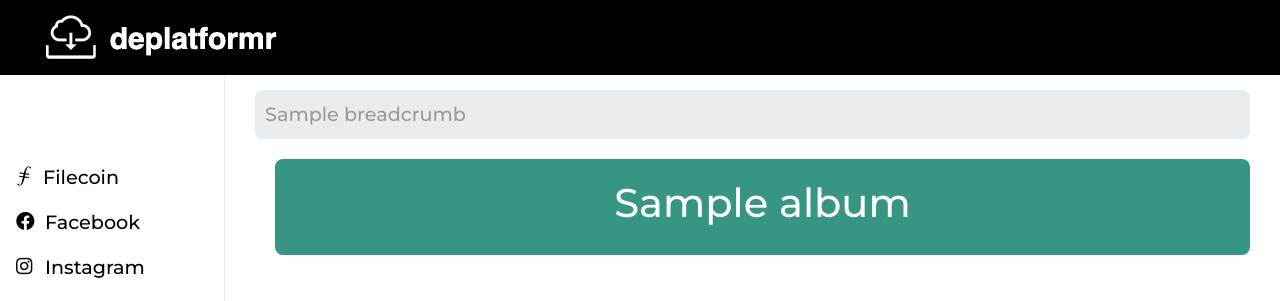
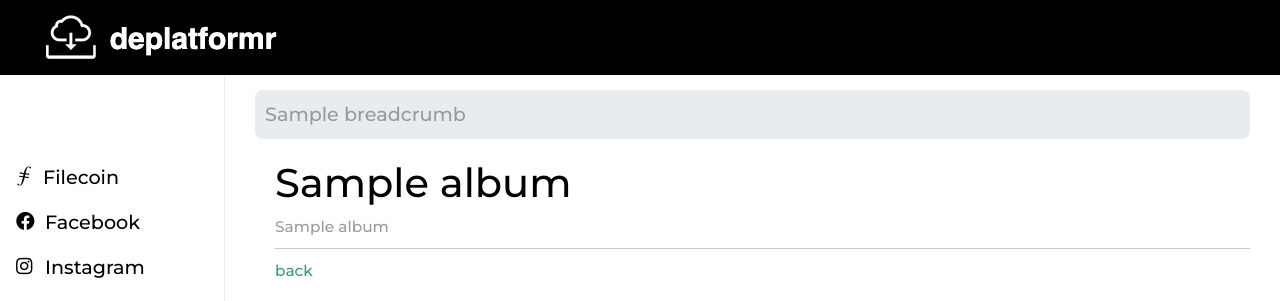
Before and after one commit to deplatformer/prototype, a Flask app: template deplatformr/templates/facebook/facebook-album.html in a window 1280 px wide. Shown: the top 301 px of the page. Run offline with Flask 2, Linux system fonts and the light colour scheme; the template is opened without the code that fills it: most values are stand-ins (such as "Sample title", 1, 10 or a date in 2020); some libraries are stand-ins or nearby versions.

Commit message:
tweak stylingn

```diff
--- a/deplatformr/templates/facebook/facebook-album.html
+++ b/deplatformr/templates/facebook/facebook-album.html
@@ -4,19 +4,25 @@
 
 <div style="margin-left: 20px;">
 
-<div class='header-green'><H1>{{ album[2] }}</H1></div>
+<H1>{{ album[2] }}</H1>
 
+{% if album[3] %}
+  <div class="small_note">{{ album[3] }}</div>
+{% endif %}
+
+<hr style="margin: 10px 0" />
+
+<div class="small_note"><a href="{{ url_for('facebook_view') }}">back</a></div>
 
 <div id="albums">
 
 {% for file in files %}
 
-  {% if (loop.index == 1) or (loop.index % 5 == 0) %}
+  {% if (loop.index == 1) %}
     <div class="row">
   {% endif %}
 
   <div class="col">
-
     <div class="card" style="margin-top: 30px; text-align:center">
       {% if album[2] == "Videos" %}
        <div class="embed-responsive embed-responsive-4by3">
@@ -24,7 +30,7 @@
         </div>
       {% else %}
         <a href="/userfile/facebook/{{ file[0] }}">
-        <img class="card-img-top img-fluid" src="/userfile/facebook/{{ file[0] }}" alt="Card image cap">
+        <img class="card-img-top img-fluid" src="/userfile/facebook/{{ file[0] }}" title="posted {{ album[1] }}">
         </a>
       {% endif %}
       {% if file[3] %}
@@ -38,9 +44,12 @@
 
   {% if loop.index % 4 == 0 %}
     </div> <!-- row -->
+     <div class="row">
   {% endif %}
 
 {% endfor %}
+
+<!-- might have an open row div remaining -->
 
 
 </div> <!-- albums -->
--- a/deplatformr/templates/facebook/facebook-view.html
+++ b/deplatformr/templates/facebook/facebook-view.html
@@ -19,7 +19,7 @@
 
 {% for album in albums %}
 
-  {% if (loop.index == 1) or (loop.index % 4 == 0) %}
+  {% if (loop.index == 1) %}
     <div class="row">
   {% endif %}
 
@@ -45,10 +45,12 @@
 
   {% if loop.index % 3 == 0 %}
     </div> <!-- row -->
+    <div class="row">
   {% endif %}
 
 {% endfor %}
 
+<!-- might have an open row div remaining -->
 
 </div> <!-- albums -->
 </div>
```
Also changed, not shown: deplatformr/templates/facebook/facebook-memories.html (+4 -3 lines).
